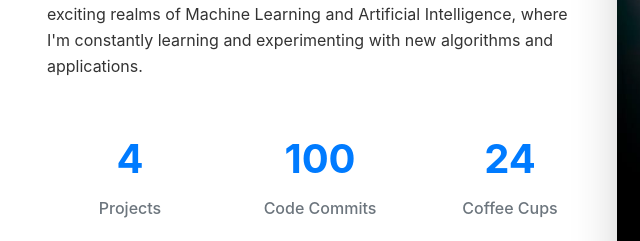
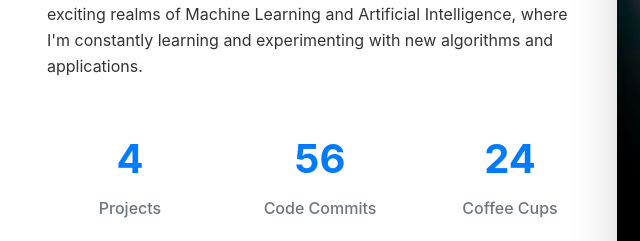
Before and after one commit to Nyongoki/portfolio, a plain HTML site: page index.html in a window 1280 px wide. Shown: the part 1540-1781 px from the top of the page, 35-675 px from the left. Drawn offline with nearby package versions, Linux system fonts and the light colour scheme; animation ran at ten frames a second.

Commit message:
adjustment to number of commits

```diff
--- a/index.html
+++ b/index.html
@@ -119,7 +119,7 @@
                                 <p class="counter-label">Projects</p>
                             </div>
                             <div class="col-4">
-                                <div class="counter" data-target="100">0</div>
+                                <div class="counter" data-target="56">0</div>
                                 <p class="counter-label">Code Commits</p>
                             </div>
                             <div class="col-4">
```
